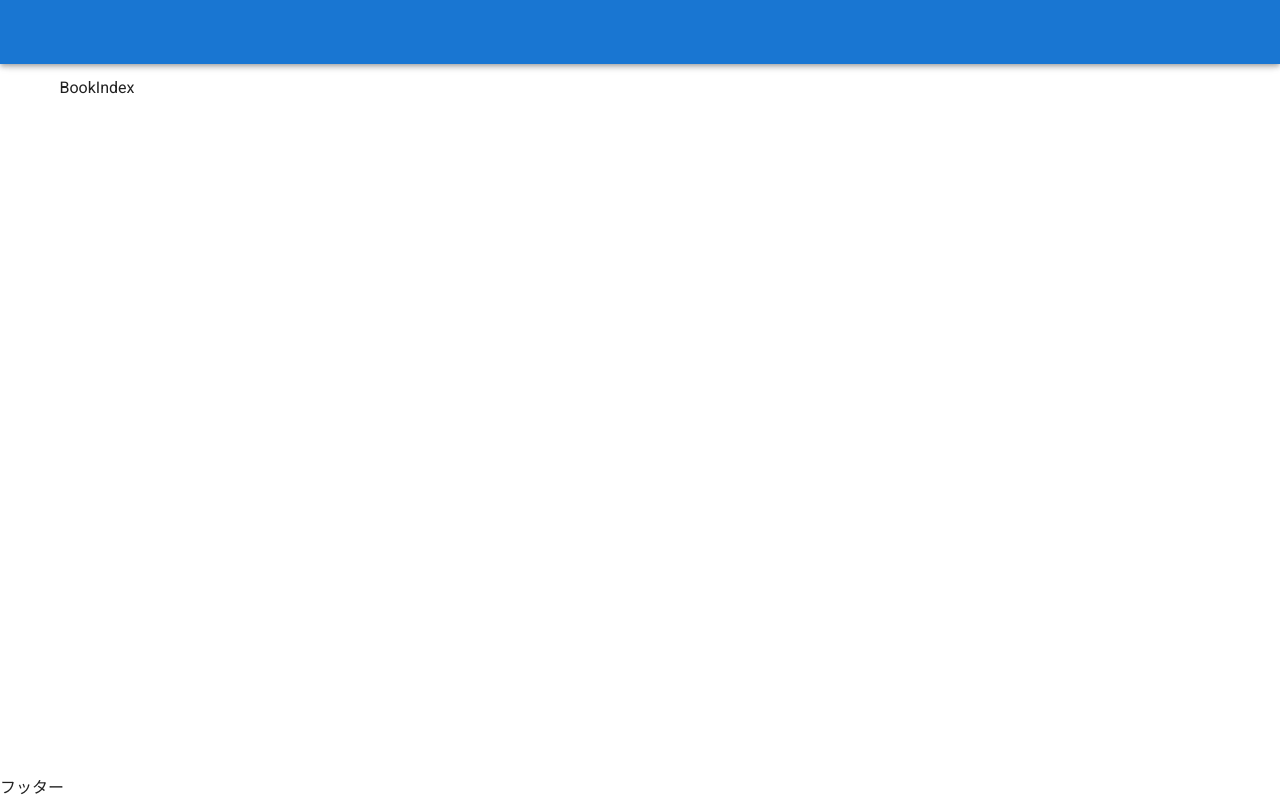
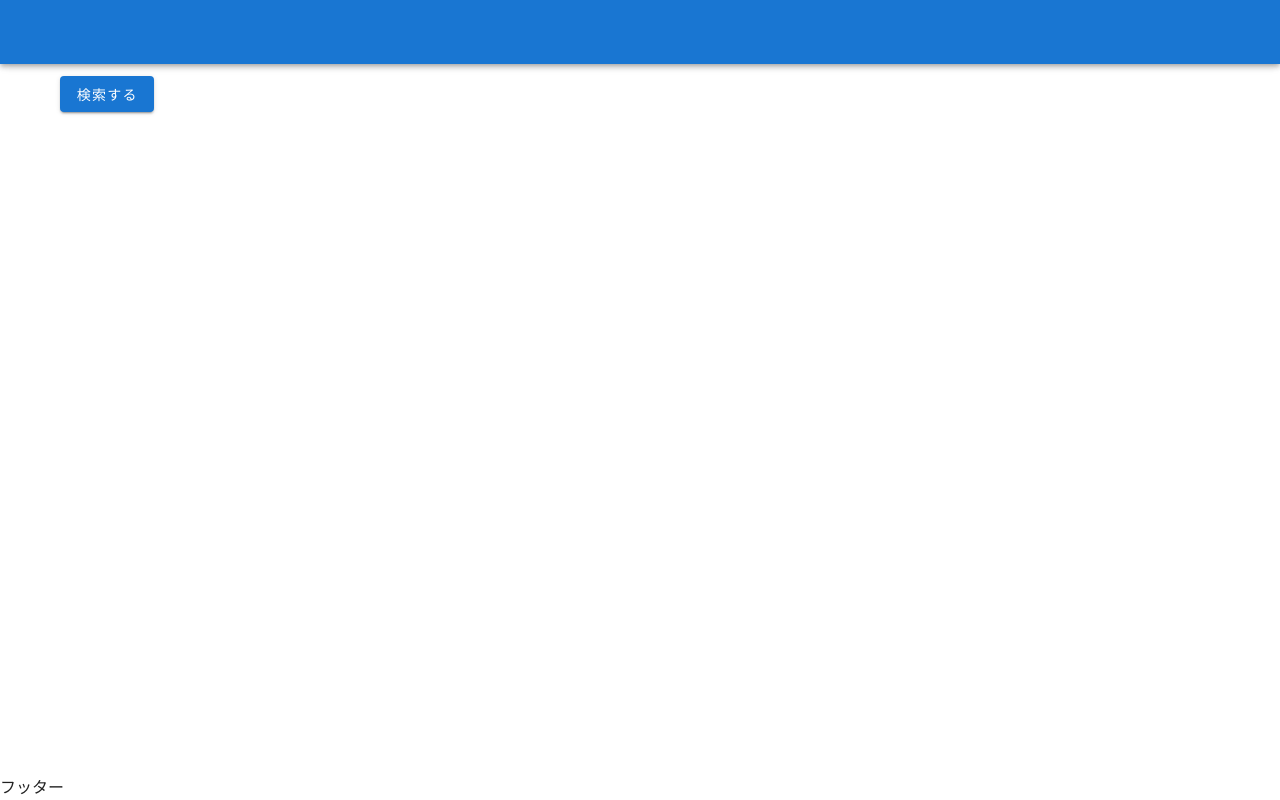
Before and after one commit to jun-sugawara/udemy_practice_vue, a Vue app in the folder section_8/bookapp/: page / in a window 1280 px wide. Built offline with nearby package versions, Linux system fonts and the light colour scheme.

Commit message:
トップページを整える

```diff
--- a/section_8/bookapp/src/pages/BookIndex.vue
+++ b/section_8/bookapp/src/pages/BookIndex.vue
@@ -1,10 +1,40 @@
 <template>
-  <div>BookIndex</div>
+  <div>
+    <v-row>
+      <v-col cols="6">
+        <v-btn color="primary" to="/search">検索する</v-btn>
+      </v-col>
+    </v-row>
+    <v-row>
+      <v-col cols="12" sm="6" v-for="book in books" :key="book.id">
+        <v-card>
+          <v-row>
+            <v-col cols="4">
+              <v-img :src="book.image"></v-img>
+            </v-col>
+            <v-col cols="8">
+              <v-card-title>{{ book.title }}</v-card-title>
+              読んだ日：{{ book.readDate }}
+              感想：{{ book.memo }}
+              <v-spacer></v-spacer>
+              <v-card-actions>
+                <v-btn :to="{name: 'BookEdit', params: {id: book.id}}" color="indigo" fab small dark>
+                  <v-icon>mdi-pencil</v-icon>
+                </v-btn>
+              </v-card-actions>
+            </v-col>
+          </v-row>
+        </v-card>
+      </v-col>
+    </v-row>
+  </div>
 </template>
 
 <script>
 export default {
-
+  props:{
+    books: Array
+  }
 }
 </script>
 
```
